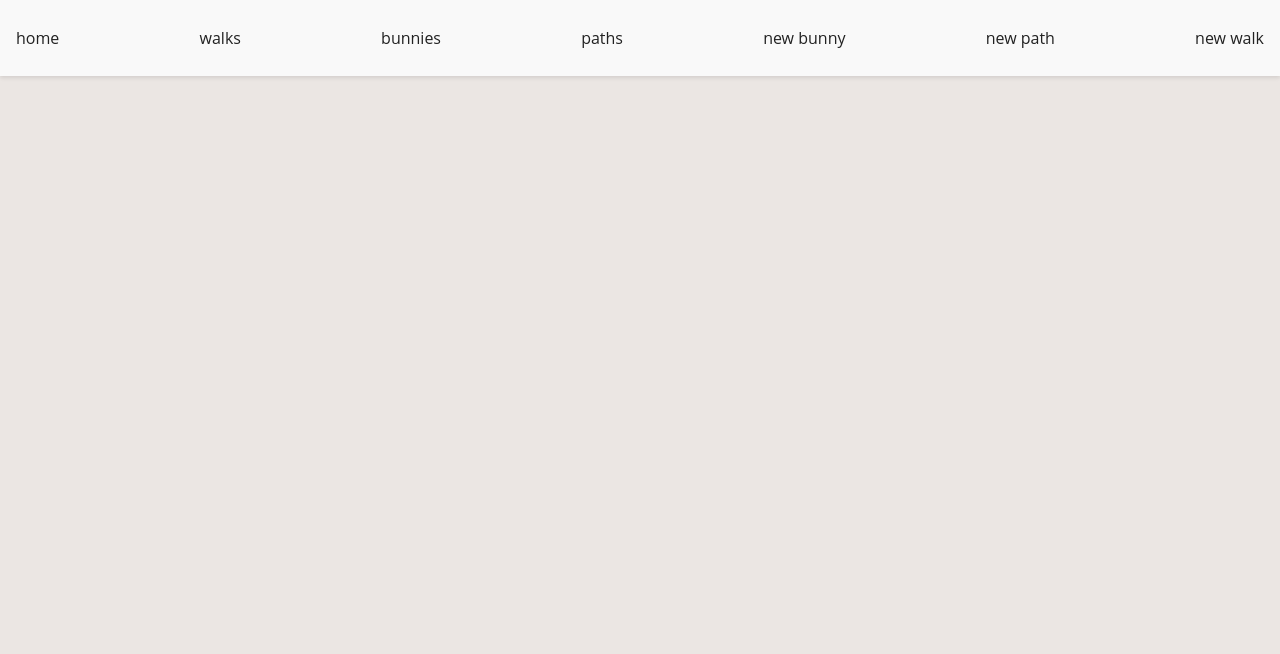
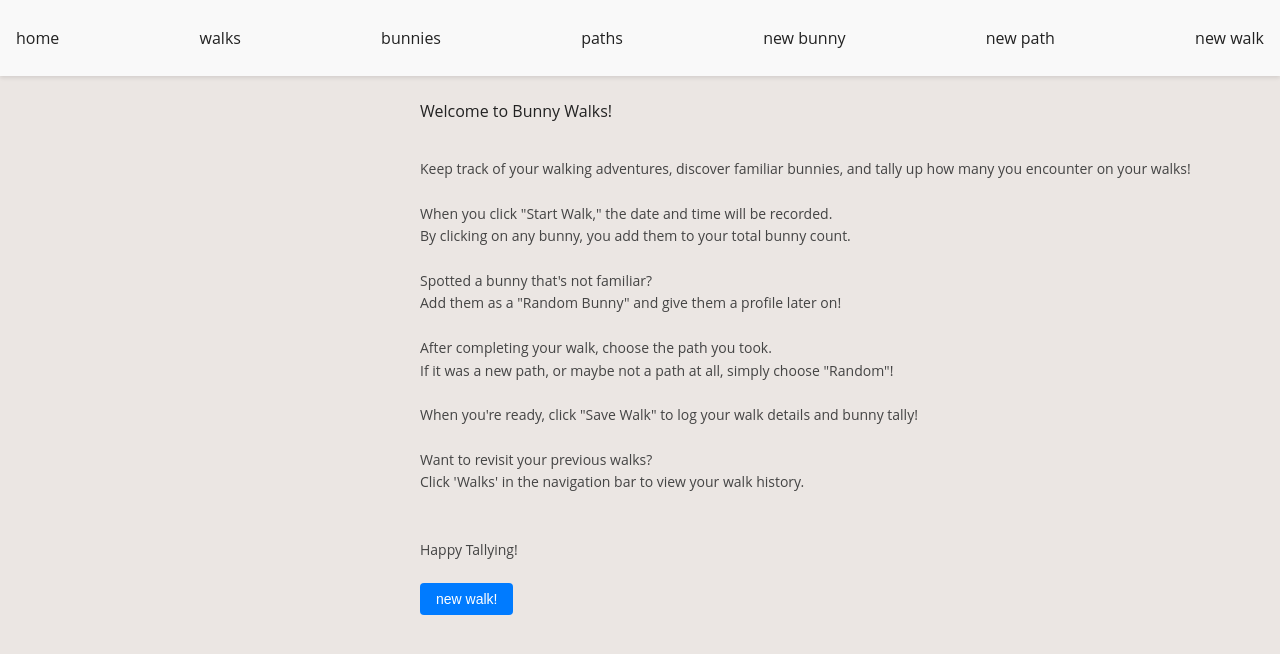
Before and after one commit to sofiakatzman/Bunny-Walks, a React (Create React App) app in the folder client/: page / in a window 1280 px wide. Shown: the top 654 px of the page. Built offline with nearby package versions, Linux system fonts and the light colour scheme; no server answers.

Commit message:
change home url

```diff
--- a/client/src/components/App.js
+++ b/client/src/components/App.js
@@ -26,7 +26,7 @@
       <Router>
         <Navigation />
         <Routes>
-          <Route path="/home" element={<Home />} />
+          <Route path="/" element={<Home />} />
           <Route path="/walks" element={<Walks />} />
           <Route path="/bunnies" element={<Bunnies bunnies={bunnies} setBunnies={setBunnies}/>} />
           <Route path="/paths" element={<Paths />} />
--- a/client/src/components/Navigation.js
+++ b/client/src/components/Navigation.js
@@ -4,7 +4,7 @@
 function Navigation(){
     return(
         <div className="navbar">
-        <Link to="/home">home</Link><br/>
+        <Link to="/">home</Link><br/>
         <Link to="/walks">walks</Link><br/>
         <Link to="/bunnies">bunnies</Link><br/>
         <Link to="/paths">paths</Link><br/><br/>
```
